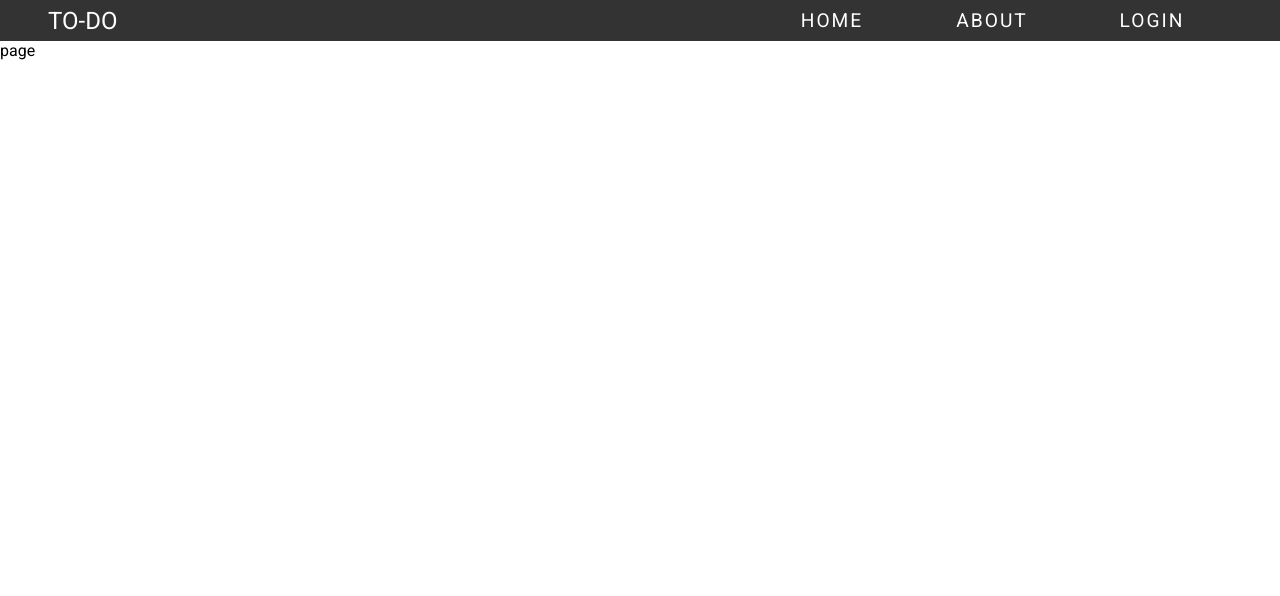
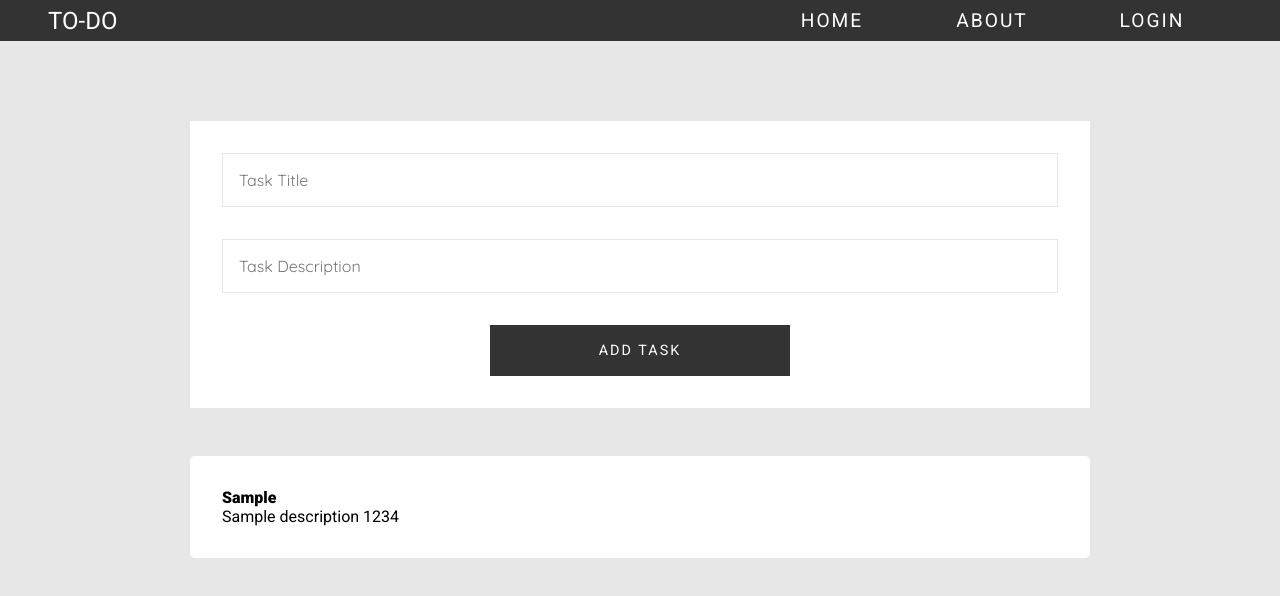
Before and after one commit to neelesh133/to-do-app, a Next.js app: page / in a window 1280 px wide. Shown: the top 596 px of the page. Built offline with nearby package versions, Linux system fonts and the light colour scheme.

Commit message:
Add task form and task display added

```diff
--- a/src/app/layout.js
+++ b/src/app/layout.js
@@ -1,6 +1,6 @@
 import "../styles/app.scss";
 import { Inter } from "next/font/google";
-import Header from "../components/Server/Header/page";
+import {Header} from "../components/Server/ServerCOmponents";
 import { ContextProvider } from "@/components/Client/Button/button";
 
 const inter = Inter({ subsets: ["latin"] });
--- a/src/app/page.js
+++ b/src/app/page.js
@@ -1,7 +1,13 @@
-import Image from 'next/image'
+import { TodoItem } from '@/components/Server/ServerCOmponents'
+import Form from './todoForm'
 
 export default function Home() {
   return (
-    <div>page</div>
+    <div className="container">
+      <Form/>
+      <section className='todosContainer'>
+      <TodoItem title={"Sample"} description={"Sample description 1234"}/>
+      </section>
+    </div>
   )
 }
--- /dev/null
+++ b/src/app/todoForm.js
@@ -0,0 +1,18 @@
+"use client"
+import React from "react";
+
+const todoForm = () => {
+  return (
+    <div className="login">
+      <section>
+        <form>
+          <input type="text" placeholder="Task Title" />
+          <input type="text" placeholder="Task Description" />
+          <button type="submit">Add Task</button>
+        </form>
+      </section>
+    </div>
+  );
+};
+
+export default todoForm;
--- a/src/components/Server/Header/page.js
+++ /dev/null
@@ -1,20 +0,0 @@
-import React from 'react'
-import Link from 'next/link'
-import {LogoutBtn} from '../../Client/Button/button'
-
-const page = () => {
-  return (
-    <div className='header'>
-      <div>
-        <h2>To-Do</h2>
-      </div>
-      <article>
-        <Link href={'/'}>Home</Link>
-        <Link href={'/about'}>About</Link>
-        <LogoutBtn/>
-      </article>
-    </div>
-  )
-}
-
-export default page
--- /dev/null
+++ b/src/components/Server/ServerCOmponents.js
@@ -0,0 +1,30 @@
+import React from 'react'
+import Link from 'next/link'
+import {LogoutBtn} from '../Client/Button/button'
+
+export const Header = () => {
+  return (
+    <div className='header'>
+      <div>
+        <h2>To-Do</h2>
+      </div>
+      <article>
+        <Link href={'/'}>Home</Link>
+        <Link href={'/about'}>About</Link>
+        <LogoutBtn/>
+      </article>
+    </div>
+  )
+}
+
+export const TodoItem = ({title,description}) => {
+  return (
+    <div className='todo'>
+        <div>
+            <h4>{title}</h4>
+            <p>{description}</p>
+        </div>
+        <div></div>
+    </div>
+  )
+}
```
Also changed, not shown: src/app/login/page.js (added, +28 -0 lines), src/app/register/page.js (added, +29 -0 lines).
